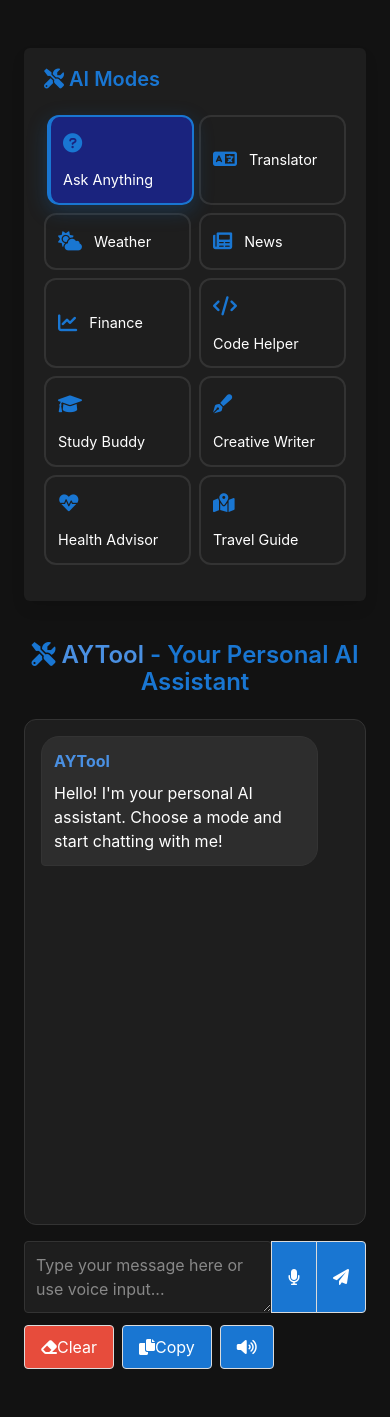
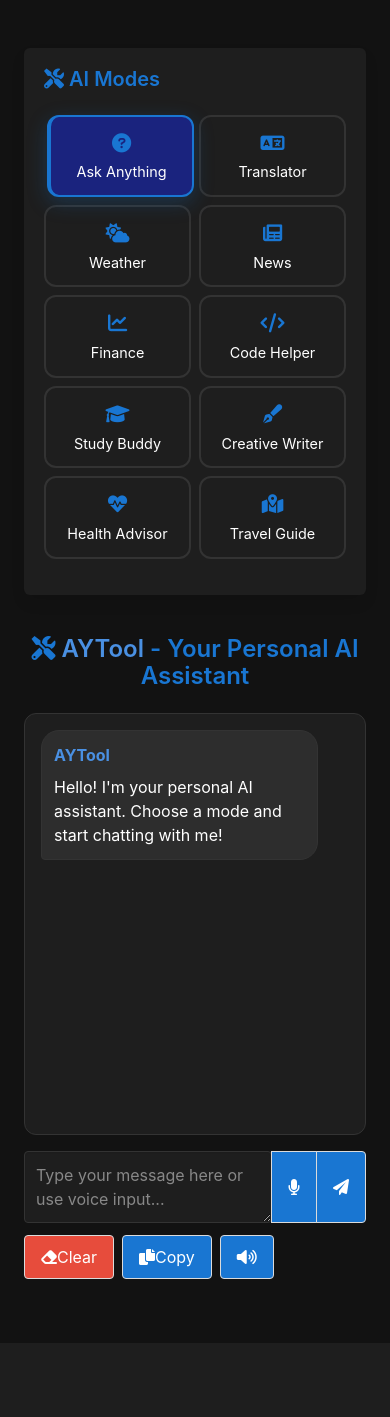
Before and after one commit to atulyadav128/translate, a Flask app: page / in a window 390 px wide. Shown: the part 52-1469 px from the top of the page. After the commit the page ends 1331 px from the top, so only its background shows below. Run offline with Flask 3, Linux system fonts and the light colour scheme; some libraries are stand-ins or nearby versions.

Commit message:
Ultra-simple mobile layout - grid mode cards, vertical stacking, no conflicts

```diff
--- a/templates/index.html
+++ b/templates/index.html
@@ -338,55 +338,44 @@
             margin-bottom: 1rem;
         }
 
-        /* Optimized mobile layout */
+        /* Ultra-simple mobile layout */
         @media screen and (max-width: 1200px) {
             .columns {
                 display: block !important;
                 height: auto !important;
                 overflow: visible !important;
             }
-            .column.is-2 {
+            .column {
                 width: 100% !important;
                 height: auto !important;
                 margin-bottom: 1rem !important;
                 overflow: visible !important;
             }
-            .column.is-10 {
-                width: 100% !important;
-                height: auto !important;
-                overflow: visible !important;
-            }
             .chat-container {
-                height: 60vh !important;
-                max-height: 60vh !important;
+                height: 50vh !important;
+                max-height: 50vh !important;
                 margin-bottom: 1rem !important;
                 overflow-y: auto !important;
                 overflow-x: hidden !important;
             }
             .mode-selector {
-                display: flex !important;
-                flex-direction: row !important;
-                flex-wrap: wrap !important;
+                display: grid !important;
+                grid-template-columns: repeat(2, 1fr) !important;
                 gap: 0.5rem !important;
             }
             .mode-card {
-                flex: 1 !important;
-                min-width: calc(50% - 0.25rem) !important;
-                min-height: auto !important;
-                height: auto !important;
+                min-height: 60px !important;
                 padding: 0.75rem !important;
                 font-size: 0.9rem !important;
-                flex-wrap: wrap !important;
-                word-wrap: break-word !important;
-                overflow-wrap: break-word !important;
-                touch-action: manipulation !important;
+                text-align: center !important;
+                display: flex !important;
+                flex-direction: column !important;
+                align-items: center !important;
+                justify-content: center !important;
+                gap: 0.25rem !important;
             }
-            .mode-card:hover {
-                transform: none !important;
-            }
-            .mode-card:active {
-                transform: scale(0.98) !important;
-                background-color: #1a237e !important;
+            .mode-icon {
+                font-size: 1.2rem !important;
             }
             .button {
                 min-height: 44px !important;
@@ -1050,17 +1039,12 @@
 
         // Simple mobile layout detection
         function forceMobileLayout() {
-            // Check if we're in PWA mode or mobile
-            const isPWA = window.navigator.standalone ||
-                          document.referrer.includes('android-app://') ||
-                          window.matchMedia('(max-width: 1200px)').matches;
-
-            if (isPWA) {
+            // Just add mobile class for PWA detection
+            if (window.navigator.standalone || document.referrer.includes('android-app://')) {
                 document.body.classList.add('mobile-layout');
-                console.log('Mobile layout applied');
+                console.log('PWA mobile layout applied');
             } else {
                 document.body.classList.remove('mobile-layout');
-                console.log('Desktop layout applied');
             }
         }
 
```
